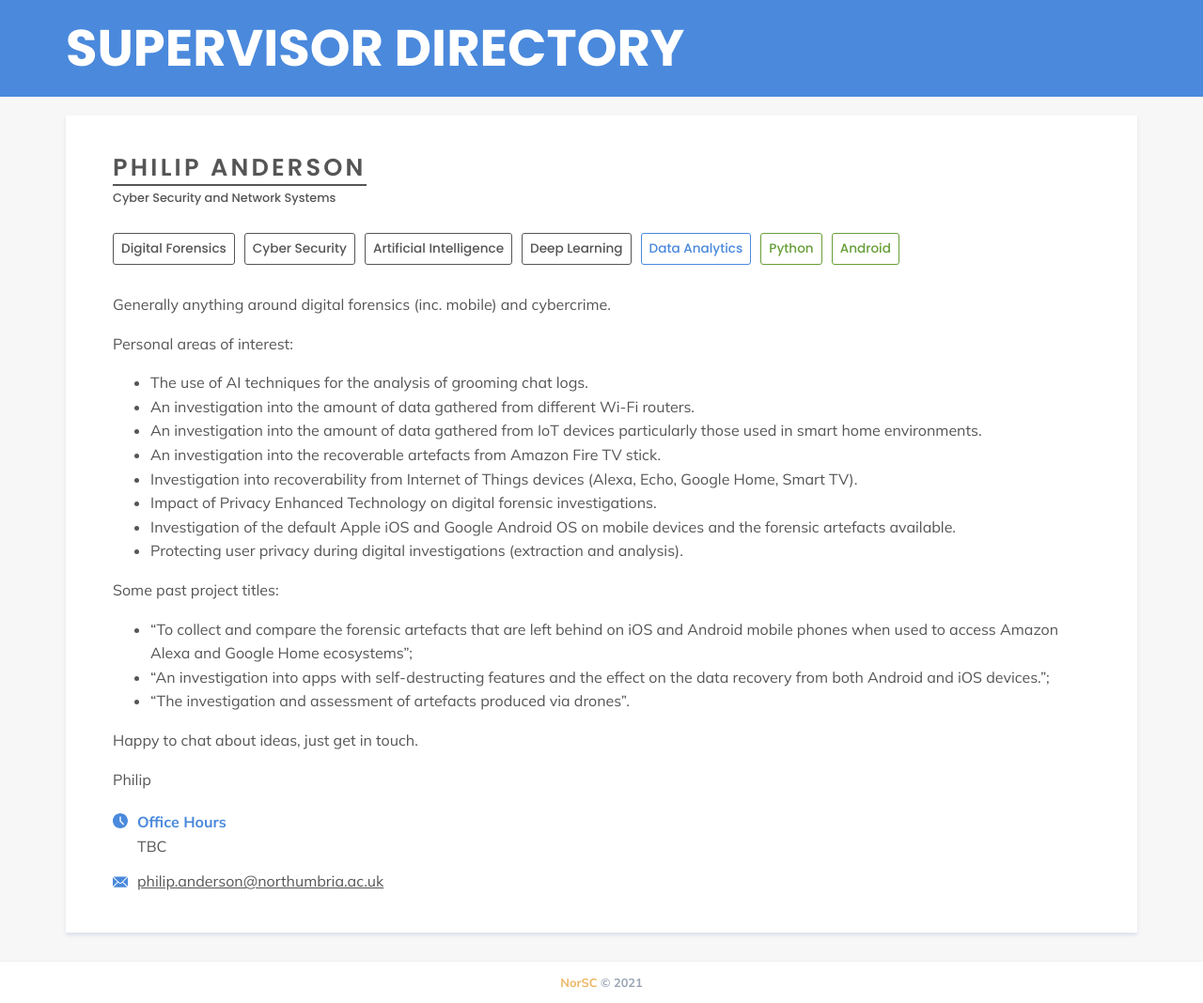
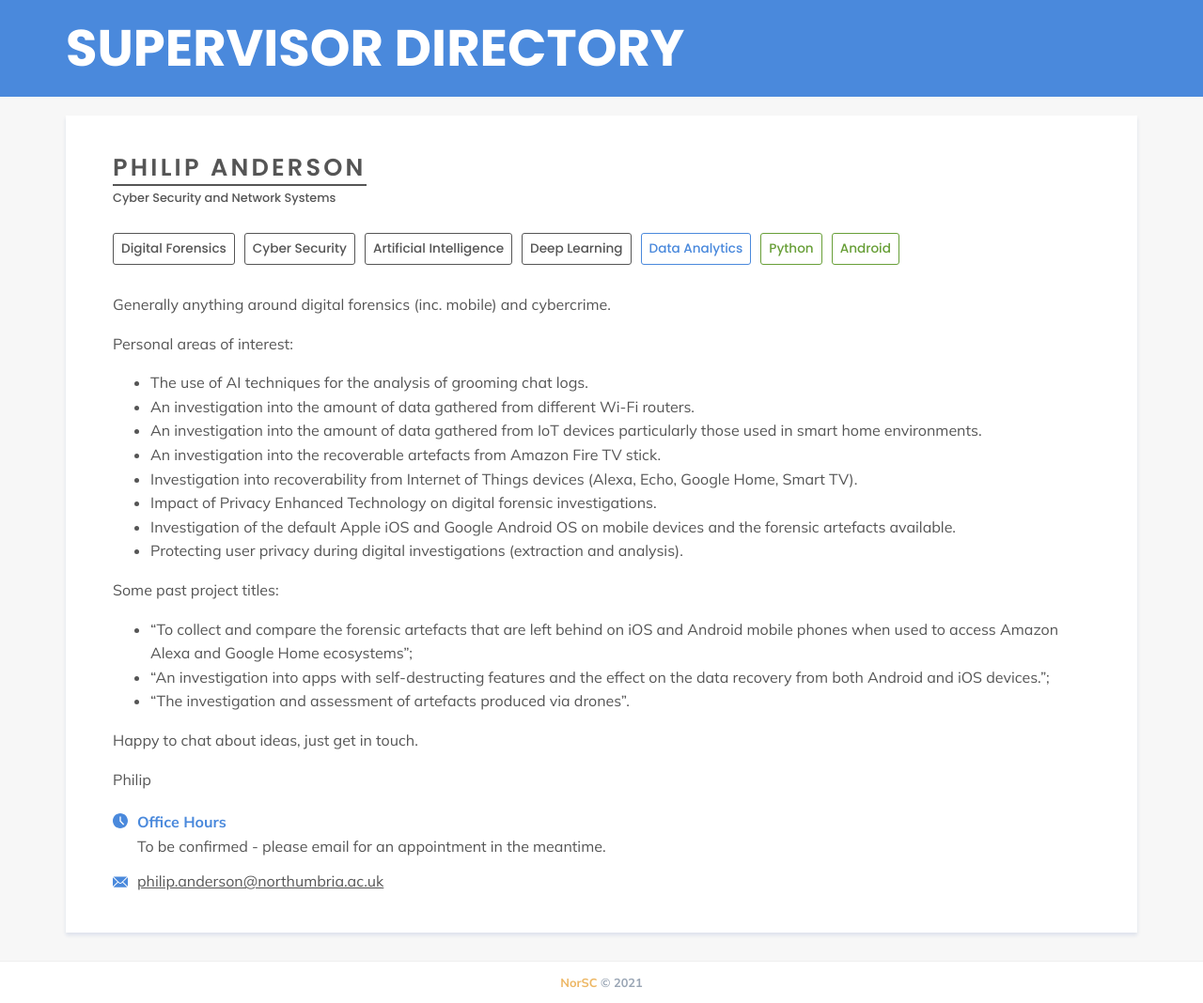
Before and after one commit to NorSC/supervisor-search, a Jekyll site: the page built from _supervisors/philip-anderson.md, in a window 1280 px wide. Shown: the whole page at 94% size. Built offline with Jekyll 4.4.1, drawn with Linux system fonts in a browser that asks for light colours; a script that is not in the unit is left out.

Commit message:
Update Supervisors “philip-anderson”

```diff
--- a/_supervisors/philip-anderson.md
+++ b/_supervisors/philip-anderson.md
@@ -3,7 +3,7 @@ layout: supervisor
 title: Philip Anderson
 available: true
 email: philip.anderson@northumbria.ac.uk
-office_hours: TBC
+office_hours: "To be confirmed - please email for an appointment in the meantime. "
 research_group: Cyber Security and Network Systems
 research_themes:
   - Digital Forensics
```
